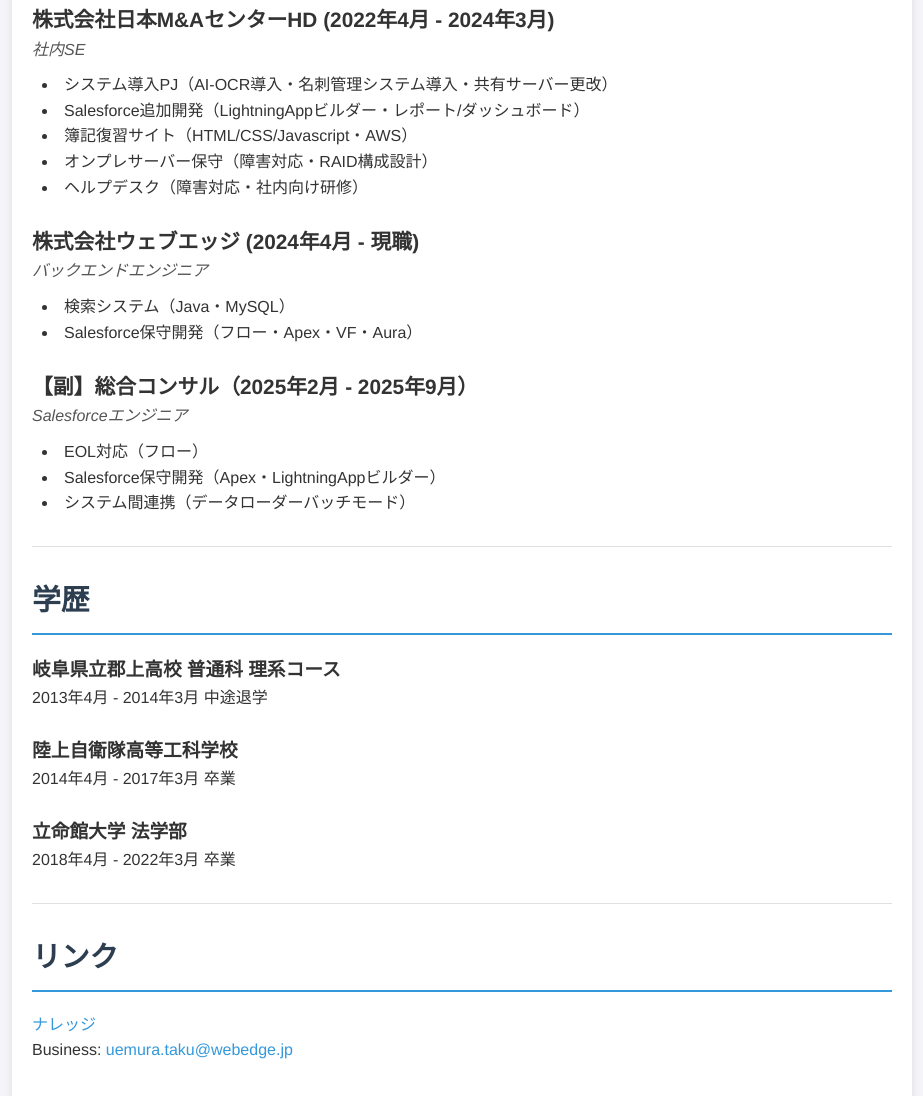
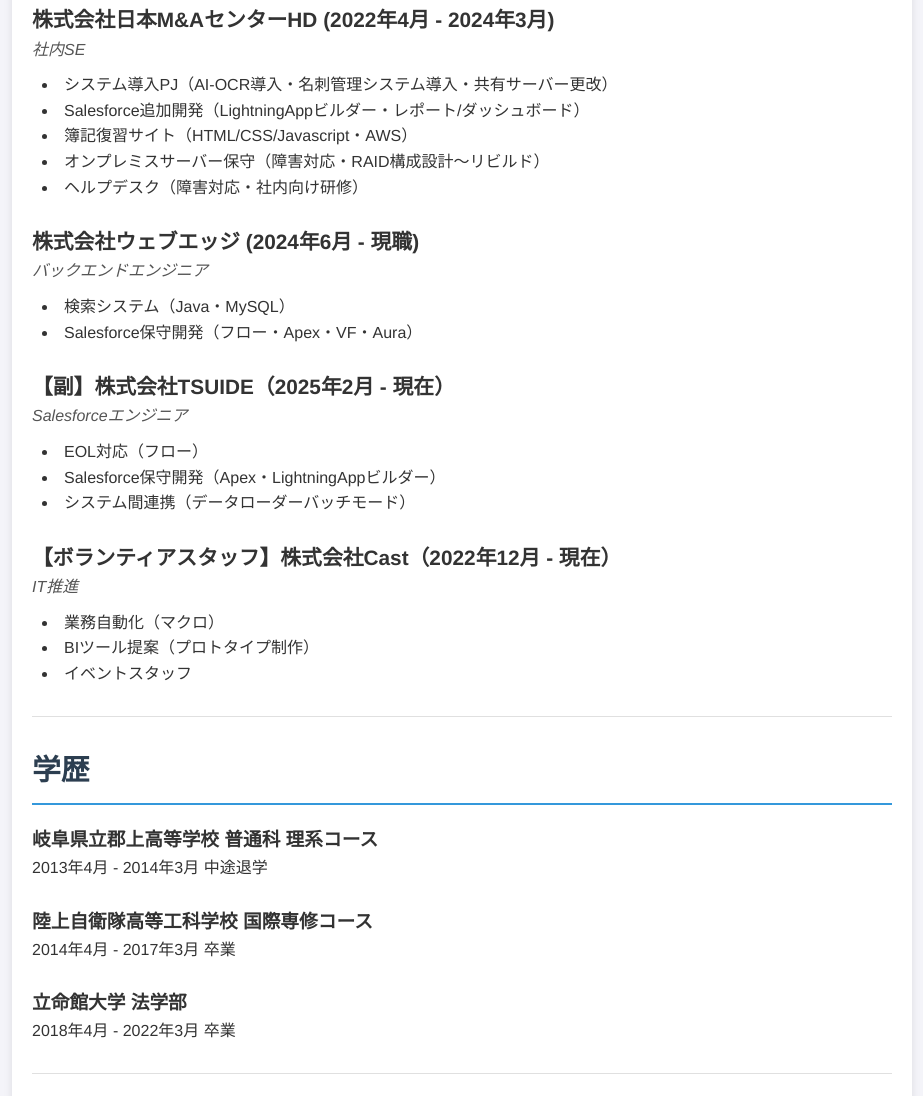
Before and after one commit to tmktmu/BLG_tuemura_career, a plain HTML site: page index.html in a window 1280 px wide. Shown: the part 1334-2430 px from the top of the page, without its empty margins (178-1101 px from the left). Drawn offline with Linux system fonts and the light colour scheme.

Commit message:
#9_経歴紹介編集

```diff
--- a/index.html
+++ b/index.html
@@ -10,7 +10,7 @@
 <body>
     <header class="hero-header">
         <div class="container header-content">
-            <h1>SalesforceエンジニアBlog</h1>
+            <h1>情シスエンジニアBlog</h1>
             <p>Taku Uemura</p>
         </div>
     </header>
@@ -80,20 +80,20 @@
                     <li>システム導入PJ（AI-OCR導入・名刺管理システム導入・共有サーバー更改）</li>
                     <li>Salesforce追加開発（LightningAppビルダー・レポート/ダッシュボード）</li>
                     <li>簿記復習サイト（HTML/CSS/Javascript・AWS）</li>
-                    <li>オンプレサーバー保守（障害対応・RAID構成設計）</li>
+                    <li>オンプレミスサーバー保守（障害対応・RAID構成設計～リビルド）</li>
                     <li>ヘルプデスク（障害対応・社内向け研修）</li>
                 </ul>
             </div>
             <div class="job">
-                <h3>株式会社ウェブエッジ (2024年4月 - 現職)</h3>
+                <h3>株式会社ウェブエッジ (2024年6月 - 現職)</h3>
                 <p class="job-title">バックエンドエンジニア</p>
                 <ul>
                     <li>検索システム（Java・MySQL）</li>
                     <li>Salesforce保守開発（フロー・Apex・VF・Aura）</li>
                 </ul>
             </div>
-                        <div class="job">
-                <h3>【副】総合コンサル（2025年2月 - 2025年9月）</h3>
+            <div class="job">
+                <h3>【副】株式会社TSUIDE（2025年2月 - 現在）</h3>
                 <p class="job-title">Salesforceエンジニア</p>
                 <ul>
                     <li>EOL対応（フロー）</li>
@@ -102,16 +102,26 @@
                 </ul>
             </div>
 
+            <div class="job">
+                <h3>【ボランティアスタッフ】株式会社Cast（2022年12月 - 現在）</h3>
+                <p class="job-title">IT推進</p>
+                <ul>
+                    <li>業務自動化（マクロ）</li>
+                    <li>BIツール提案（プロトタイプ制作）</li>
+                    <li>イベントスタッフ</li>
+                </ul>
+            </div>
+
         </section>
 
         <section id="education">
             <h2>学歴</h2>
             <div class="education-item">
-                <h3>岐阜県立郡上高校 普通科 理系コース </h3>
+                <h3>岐阜県立郡上高等学校 普通科 理系コース </h3>
                 <p>2013年4月 - 2014年3月 中途退学</p>
             </div><br>
             <div class="education-item">
-                <h3>陸上自衛隊高等工科学校</h3>
+                <h3>陸上自衛隊高等工科学校 国際専修コース</h3>
                 <p>2014年4月 - 2017年3月 卒業</p><br>
             </div>
             <div class="education-item">
@@ -123,7 +133,9 @@
         <section id="contact">
             <h2>リンク</h2>
             <ul>
+                <!--
                 <li><a href="https://tmktmu.github.io/BLG_Resources/">ナレッジ</a></li>
+                -->
                 <li>Business: <a href="mailto:your.email@example.com">uemura.taku@webedge.jp</a></li>
             </ul>
         </section>
```
